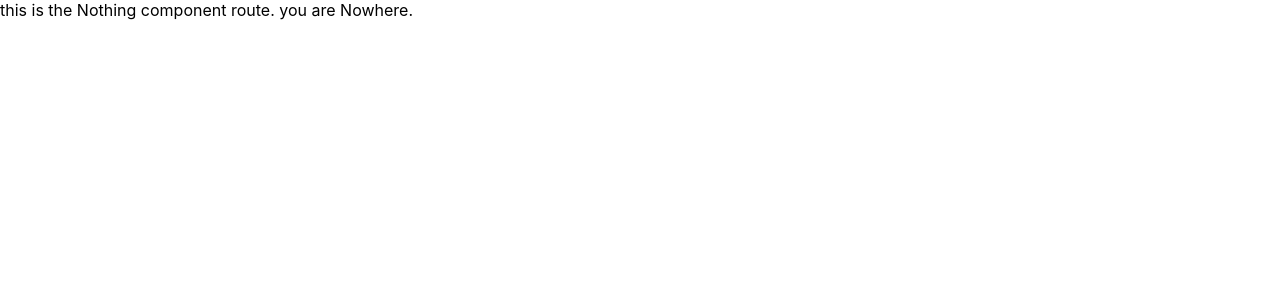
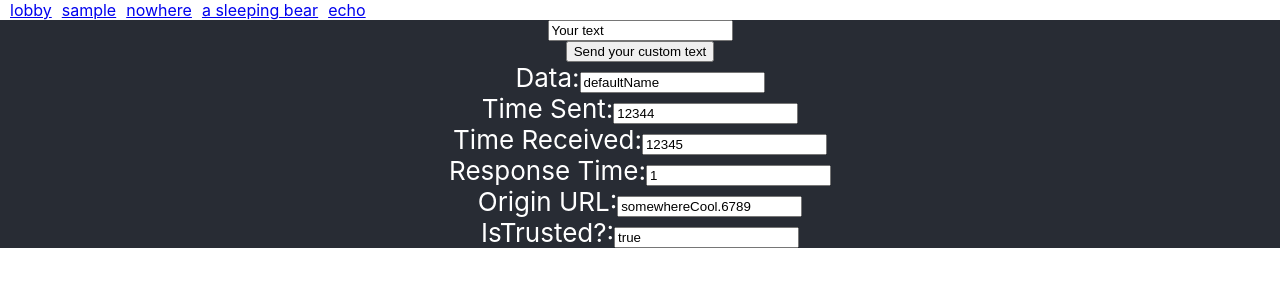
Before and after one commit to pete55104/ohhell, a React (Create React App) app in the folder client/: page /echo in a window 1280 px wide. Shown: the top 300 px of the page. Built offline with nearby package versions, Linux system fonts and the light colour scheme; no server answers.

Commit message:
OH019 top menu

```diff
--- a/client/src/App.tsx
+++ b/client/src/App.tsx
@@ -1,34 +1,26 @@
-import React, {Component, FormEvent} from 'react'
-import { Route, Switch, Redirect } from "react-router-dom"
+import React, {Component} from 'react'
+import { Route, Switch, Redirect, NavLink } from "react-router-dom"
 import './App.css'
 import Echo from "./components/Echo"
+import Lobby from "./components/Lobby"
 import SleepingBear from "./components/SleepingBear"
 import Sample from "./components/Sample"
 import Nothing from "./components/Nothing"
-import {w3cwebsocket as W3CWebSocket} from "websocket"
 
-const url = 'wss://ncqq73m9x7.execute-api.us-east-1.amazonaws.com/dev'
-const client = new W3CWebSocket(url)
-
-export interface ICustomAppState {
-    data?: string;
-    timeStampSent?: number;
-    timeStampReceived?: number;
-    origin?: string;
-    isTrusted?: boolean;
-}
-
-class App extends Component<{}, ICustomAppState> {
-
-    constructor(props: any) {
-        super(props);
-    }
-
+class App extends Component<{}, {}> {
     render() {
         return (
         <div className="App">
+            <div className="link-container">
+                <NavLink activeClassName="active" exact to="/" style={{paddingLeft: "10px"}}>lobby</NavLink>
+                <NavLink activeClassName="active" to="/sample" style={{paddingLeft: "10px"}}>sample</NavLink>
+                <NavLink activeClassName="active" to="/nowhere" style={{paddingLeft: "10px"}}>nowhere</NavLink>
+                <NavLink activeClassName="active" to="/sleeping-bear" style={{paddingLeft: "10px"}}>a sleeping bear</NavLink>
+                <NavLink activeClassName="active" to="/echo" style={{paddingLeft: "10px"}}>echo</NavLink>
+            </div>
             <Switch>
-                        <Route path="/" exact component={Echo} />
+                <Route path="/" exact component={Lobby} />
+                <Route path="/echo" component={Echo} />
                 <Route path="/sample" render={routerProps => <Sample {...routerProps} sampleProp={"sample"}/>} />
                 <Route path="/sleeping-bear" component={SleepingBear} />
                 <Route path='/default' render={() => <Redirect to= "/" />} />
```
Lines whose indentation alone changed are shown as unchanged.
